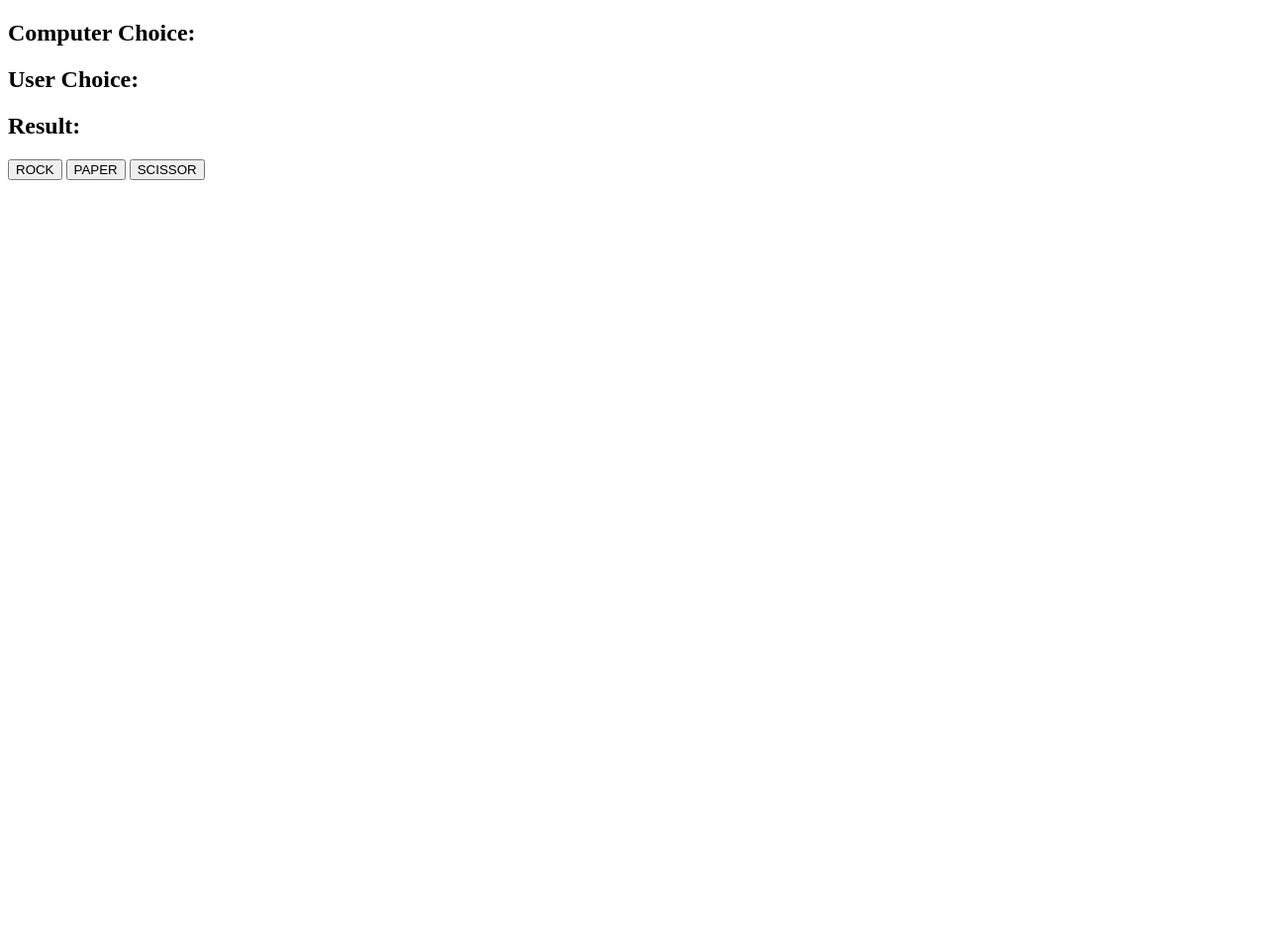
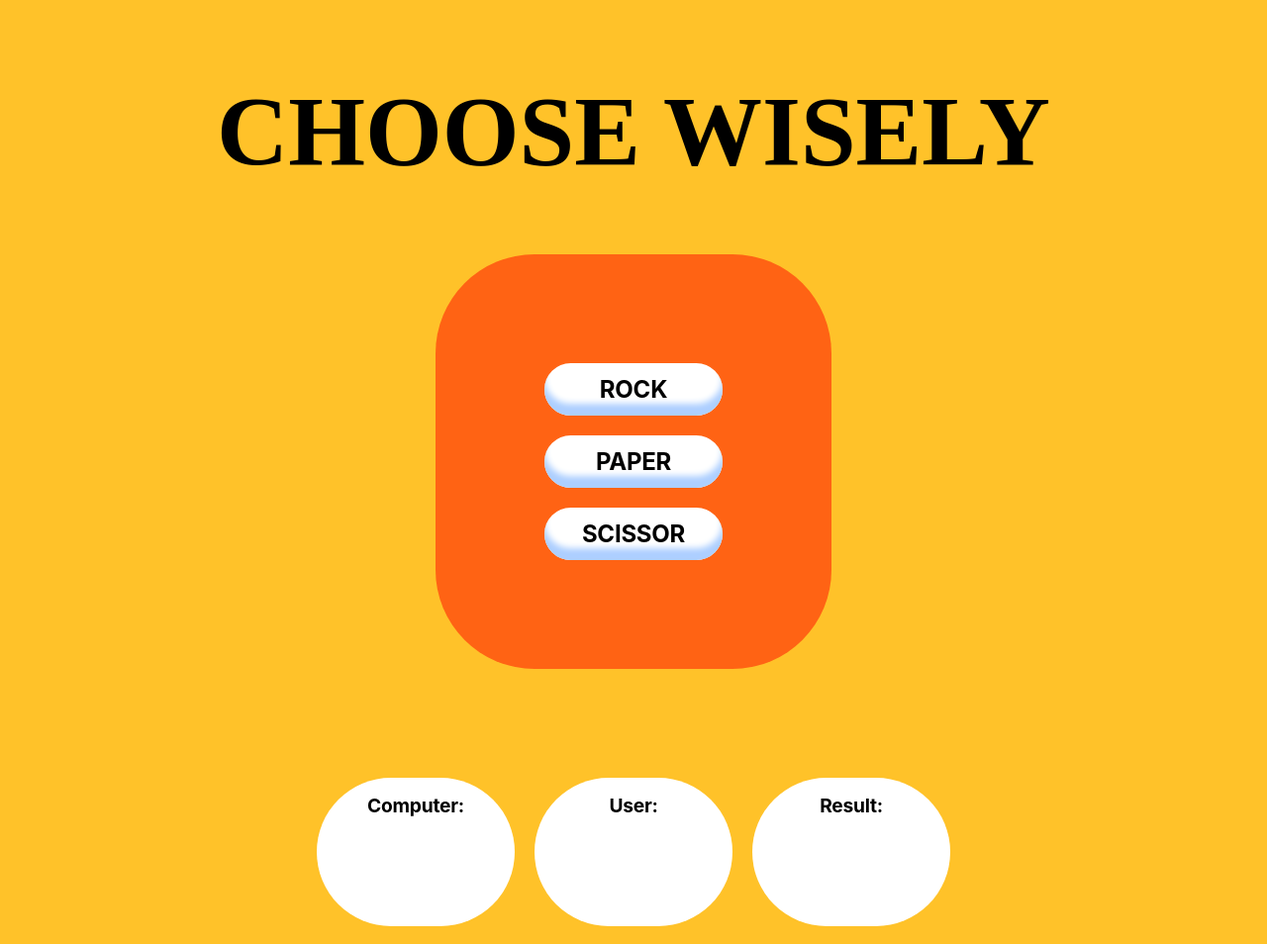
Before and after one commit to mHaines9219/RPS_1, a plain HTML site: page index.html in a window 1280 px wide. Shown: the whole page at 99% size. Before the commit the page ends 800 px from the top, so only its background shows below. Drawn offline with Linux system fonts and the light colour scheme.

Commit message:
moved JS to own file. styling applied

```diff
--- a/app.js
+++ b/app.js
@@ -0,0 +1,50 @@
+
+let choiceArray = ['ROCK', 'PAPER', 'SCISSOR'];
+let computerNum = computerChoice(3);
+let computerPick = choiceArray[computerNum];
+let computerChoiceDisplay = document.getElementById('computer-choice');
+let userChoiceDisplay = document.getElementById('user-choice');
+let resultDisplay = document.getElementById('result');
+const rockButton = document.getElementById('ROCK');
+const paperButton = document.getElementById('PAPER');
+const scissorButton = document.getElementById('SCISSOR');
+
+rockButton.addEventListener('click', handleButtonClick);
+paperButton.addEventListener('click', handleButtonClick);
+scissorButton.addEventListener('click', handleButtonClick);
+
+
+function computerChoice(max) {
+return Math.floor(Math.random() * max)
+}
+
+function handleButtonClick(event) {
+  if(event.target.tagName === 'BUTTON'){ // Retrieve the 'id' attribute of the clicked button
+    const buttonId = event.target.id;
+    if (computerPick === buttonId){
+    computerChoiceDisplay.innerHTML = computerPick
+    userChoiceDisplay.innerHTML = buttonId;
+    resultDisplay.innerHTML = "It's a tie!";}
+
+        else if (computerPick === 'ROCK' && buttonId === 'PAPER' ||
+        computerPick === 'PAPER' && buttonId === 'SCISSOR' ||
+        computerPick === 'SCISSOR' && buttonId === 'ROCK')
+{
+    computerChoiceDisplay.innerHTML = computerPick
+    userChoiceDisplay.innerHTML = buttonId;
+    resultDisplay.innerHTML = " You've beaten the computer!"
+}
+        else if (computerPick === 'ROCK' && buttonId === 'SCISSOR' ||
+                computerPick === 'PAPER' && buttonId === 'ROCK' ||
+                computerPick === 'SCISSOR' && buttonId === 'PAPER')
+        {
+            computerChoiceDisplay.innerHTML = computerPick
+    userChoiceDisplay.innerHTML = buttonId;
+            resultDisplay.innerHTML = "You've been beaten by the computer!"      ;
+  }
+}
+
+
+}
+
+;
--- a/index.html
+++ b/index.html
@@ -3,90 +3,26 @@
 <head>
     <meta charset="UTF-8">
     <meta name="viewport" content="width=device-width, initial-scale=1.0">
-    <title>Rock Paper Scissor
-<link rel="stylesheet" href="styles.css">
-    </title>
+    <title>Rock Paper Scissor</title>
+    <link rel="stylesheet" href="styles.css">
+
 </head>
 <body>
-    <h2>Computer Choice: <span id="computer-choice"></span></h2>
-    <h2>User Choice: <span id="user-choice"></span></h2>
-    <h2>Result: <span id="result"></span></h2>
+    <h1>CHOOSE WISELY</h1>
+
 <div id="buttonContainer">
-    <button id="rock">ROCK</button>
-    <button id="paper">PAPER</button>
-    <button id="scissor">SCISSOR</button>
+    <button id="ROCK">ROCK</button>
+    <button id="PAPER">PAPER</button>
+    <button id="SCISSOR">SCISSOR</button>
 
 </div>
+<div id ="headerContainer">
+<h2>Computer:<br><br> <span id="computer-choice"></span></h2>
+<h2>User:<br>  <br><span id="user-choice"></span></h2>
+<h2>Result:<br> <br> <span id="result"></span></h2>
+</div>
 
+<script src="app.js"></script>
 
-
-
-    <script>
-
-let choiceArray = ['rock', 'paper', 'scissor'];
-let computerNum = computerChoice(3);
-let computerPick = choiceArray[computerNum];
-let computerChoiceDisplay = document.getElementById('computer-choice');
-let userChoiceDisplay = document.getElementById('user-choice');
-let resultDisplay = document.getElementById('result');
-const rockButton = document.getElementById('rock');
-const paperButton = document.getElementById('paper');
-const scissorButton = document.getElementById('scissor');
-
-rockButton.addEventListener('click', handleButtonClick);
-paperButton.addEventListener('click', handleButtonClick);
-scissorButton.addEventListener('click', handleButtonClick);
-
-
-
-//generate computer choice
-function computerChoice(max) {
-return Math.floor(Math.random() * max)
-}
-//get user choice
-
-
-function handleButtonClick(event) {
-  if(event.target.tagName === 'BUTTON'){ // Retrieve the 'id' attribute of the clicked button
-    const buttonId = event.target.id;
-    if (computerPick === buttonId){
-    computerChoiceDisplay.innerHTML = computerPick
-    userChoiceDisplay.innerHTML = buttonId;
-    resultDisplay.innerHTML = "It's a tie!";}
-
-        else if (computerPick === 'rock' && buttonId === 'paper' ||
-        computerPick === 'paper' && buttonId === 'scissor' ||
-        computerPick === 'scissor' && buttonId === 'rock')
-{
-    computerChoiceDisplay.innerHTML = computerPick
-    userChoiceDisplay.innerHTML = buttonId;
-    resultDisplay.innerHTML = " You've beaten the computer!"
-}
-        else if (computerPick === 'rock' && buttonId === 'scissor' ||
-                computerPick === 'paper' && buttonId === 'rock' ||
-                computerPick === 'scissor' && buttonId === 'paper')
-        {
-            computerChoiceDisplay.innerHTML = computerPick
-    userChoiceDisplay.innerHTML = buttonId;
-            resultDisplay.innerHTML = "You've been beaten by the computer!"      ;
-  }
-}
-
-
-}
-
-;
-
-//work cmputer choice into an array
-
-
-//once user clicks choice, computer picks and moves are compared
-
-// output messages
-
-
-
-
-    </script>
 </body>
 </html>
--- a/styles.css
+++ b/styles.css
@@ -0,0 +1,114 @@
+*{
+    font-family: Arial, Helvetica, sans-serif;
+}
+
+#buttonContainer {
+    display: flex;
+    flex-direction: column;
+    justify-content: space-between;
+    padding:100px;
+    background-color: #FF6314;
+    width:200px;
+    height:auto;
+    border-radius: 100px;
+
+margin-bottom: 100px;
+
+
+}
+
+
+
+#buttonContainer button {
+  appearance: none;
+  background-color: #FFFFFF;
+  border-radius: 40em;
+  border-style: none;
+  box-shadow: #ADCFFF 0 -12px 6px inset;
+  box-sizing: border-box;
+  color: #000000;
+  cursor: pointer;
+  display: inline-block;
+  font-family: -apple-system,sans-serif;
+  font-size: 1.2rem;
+  font-weight: 700;
+  letter-spacing: -.24px;
+  margin: 10px;
+  outline: none;
+  padding: 1rem 1.3rem;
+  quotes: auto;
+  text-align: center;
+  text-decoration: none;
+  transition: all .15s;
+  user-select: none;
+  -webkit-user-select: none;
+  touch-action: manipulation;
+
+}
+
+#buttonContainer button:hover {
+  background-color: #FFC229;
+  box-shadow: #FF6314 0 -6px 8px inset;
+  transform: scale(1.125);
+}
+
+#buttonContainer button:active {
+  transform: scale(1.025);
+}
+
+@media (min-width: 768px) {
+    #buttonContainer button {
+    font-size: 1.5rem;
+    padding: .75rem 2rem;
+  }
+}
+
+body{
+
+
+    display:flex;
+    flex-direction: column;
+   align-items: center;
+  text-align: center;
+  background-color: #FFC229;
+
+}
+
+h2{
+    appearance: none;
+    background-color: #FFFFFF;
+    border-radius: 10em;
+    border-style: none;
+    border-color: black;
+    box-sizing: border-box;
+    color: #000000;
+    cursor: pointer;
+    display: inline-block;
+    font-family: -apple-system,sans-serif;
+    font-size: 1.2rem;
+    font-weight: 700;
+    letter-spacing: -.24px;
+    margin: 10px;
+    outline: none;
+    padding: 1rem 1.3rem;
+    quotes: auto;
+    text-align: center;
+    text-decoration: none;
+    width:200px;
+
+    height: 150px;
+}
+
+#headerContainer {
+    display:flex;
+}
+
+h1{
+
+        font-family: "Yanone Kaffeesatz";
+        font-size: 100px;
+
+
+        user-select: none;
+
+}
```
